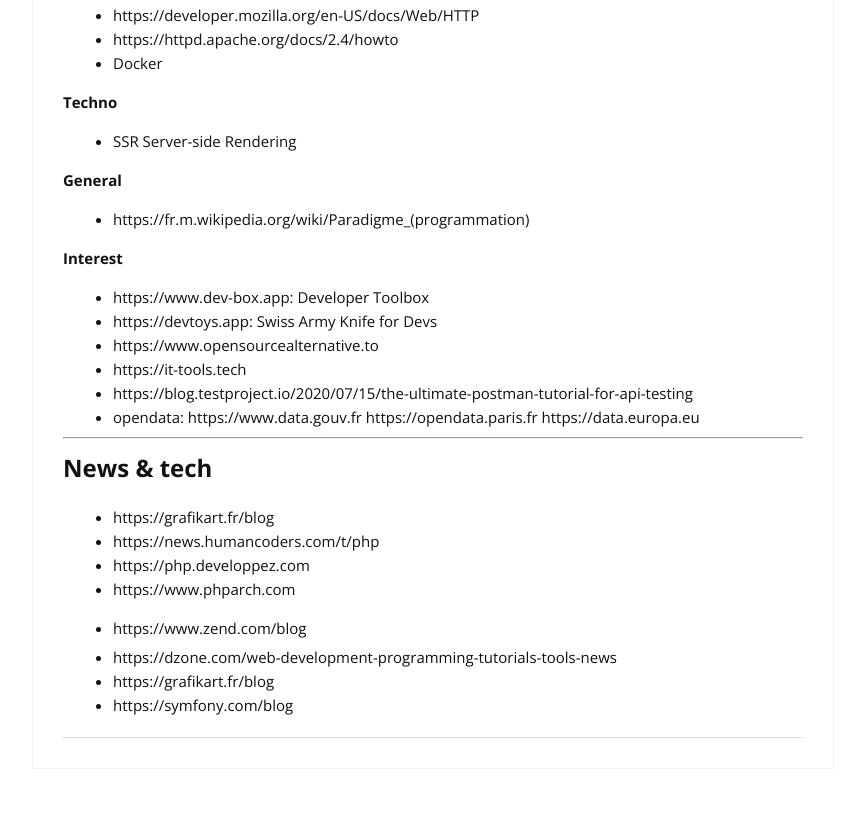
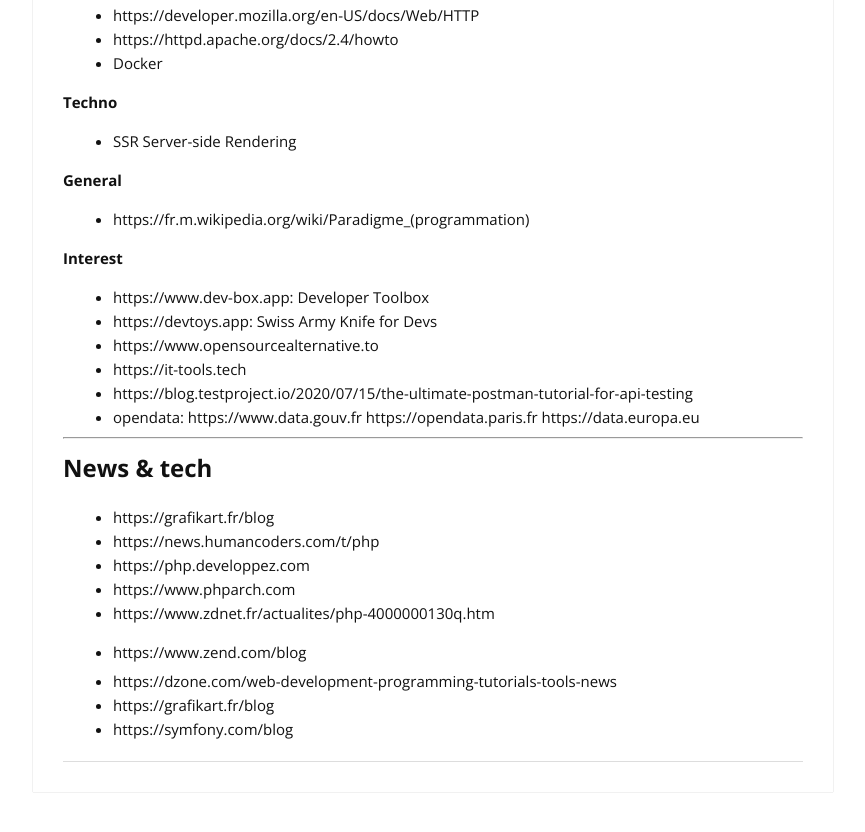
Before and after one commit to cylmat/cylmat.github.io, a Jekyll site: the page built from _pages/USEFUL.md, in a window 1280 px wide and 900 px high, scrolled down 1061 px. Shown: the top 832 px of the window, without its empty margins (207-1072 px from the left). Built offline with Jekyll 4.4.1, drawn with Linux system fonts in a browser that asks for light colours; nearby versions of some CDN libraries; some of the changed lines change nothing that is shown.

Commit message:
Update USEFUL.md

```diff
--- a/_pages/USEFUL.md
+++ b/_pages/USEFUL.md
@@ -61,6 +61,7 @@
 * https://news.humancoders.com/t/php
 * https://php.developpez.com
 * https://www.phparch.com
+* https://www.zdnet.fr/actualites/php-4000000130q.htm
 * https://www.zend.com/blog
 
 + https://dzone.com/web-development-programming-tutorials-tools-news
```
